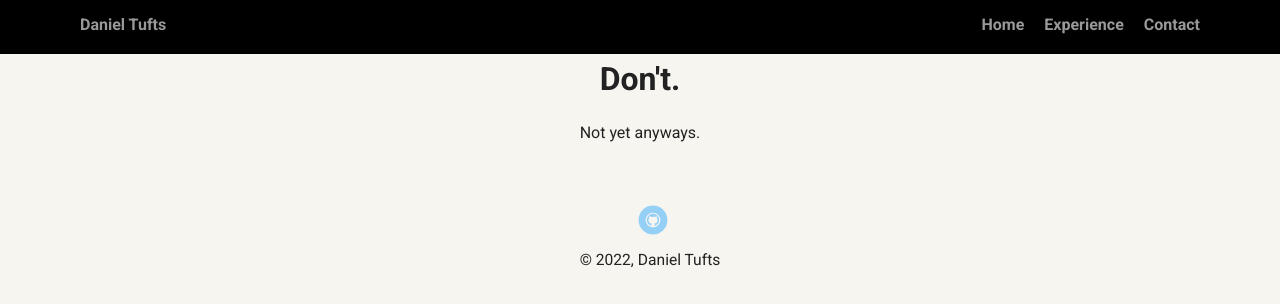
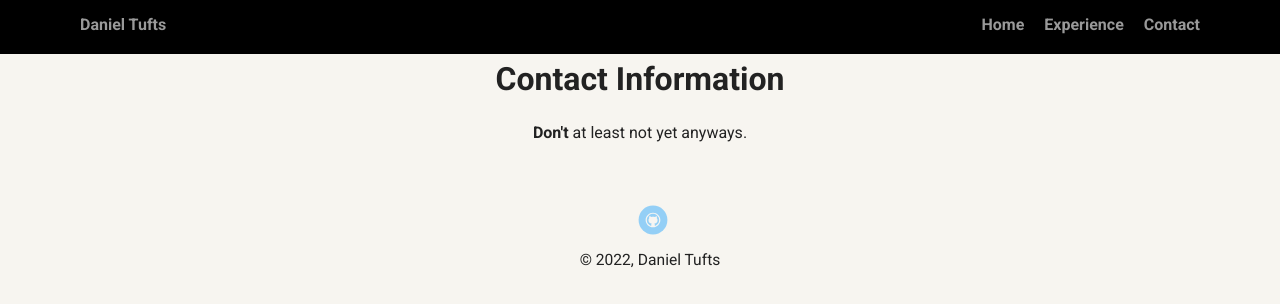
Before and after one commit to Tuftsd/Dans-Portfolio, a plain HTML site: page portfolio_update_v1/contact.html in a window 1280 px wide. Drawn offline with Linux system fonts and the light colour scheme; a web font is replaced by a local one.

```diff
--- a/portfolio_update_v1/contact.html
+++ b/portfolio_update_v1/contact.html
@@ -16,11 +16,16 @@
           <li><a href="contact.html">Contact</a></li>
         </ul>
     </div>
-    <main>
+  <main>
+    <div>
     <br>
-        <h1>Don't.</h1>
-            <p>Not yet anyways.</p>
-    </main>
+      <h1>Contact Information</h1>
+        <p><b>Don't</b> at least not yet anyways.</p>
+    </div>
+
+
+
+  </main>
     <footer>
       <ul>
         <li><a href="https://github.com/Tuftsd" class="social github">Github</a></li>
```
Also changed, not shown: portfolio_update_v1/experience.html (+3 -2 lines).
